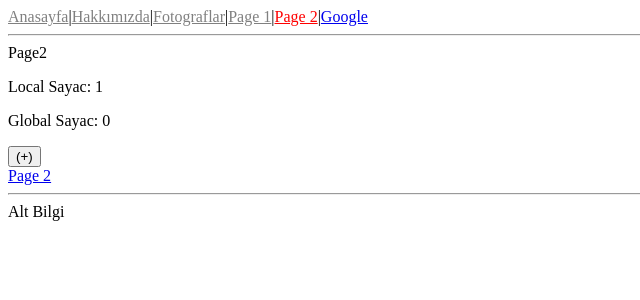
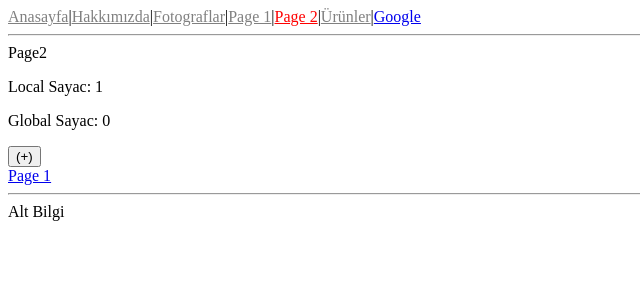
Before and after one commit to neominalsolutions/Treact-app-intro, a React (Vite) app: page /page2 in a window 1280 px wide. Shown: the top 300 px of the page, without its empty margins (0-640 px from the left). Built offline with nearby package versions, Linux system fonts and the light colour scheme.

Commit message:
Redux Cart Sample

```diff
--- a/src/layout/main-layout.tsx
+++ b/src/layout/main-layout.tsx
@@ -42,6 +42,14 @@ function MainLayout() {
 					Page 2
 				</NavLink>
 				{'|'}
+
+				<NavLink
+					className={({ isActive }) => (isActive ? 'active' : 'passive')}
+					to="/products"
+				>
+					Ürünler
+				</NavLink>
+				{'|'}
 				<a href="https://google.com">Google</a>
 			</nav>
 
--- a/src/pages/contexts/page2/page.tsx
+++ b/src/pages/contexts/page2/page.tsx
@@ -18,7 +18,7 @@ function Page2() {
 				<p>Global Sayac: {globalState?.counter}</p>
 				<button onClick={() => setCounter(counter + 1)}>(+)</button>
 				<br></br>
-				<Link to="/page1">Page 2</Link>
+				<Link to="/page1">Page 1</Link>
 				<hr></hr>
 			</>
 		</>
--- a/src/pages/redux/ProductList/page.tsx
+++ b/src/pages/redux/ProductList/page.tsx
@@ -1,6 +1,7 @@
 import { useDispatch } from 'react-redux';
 import { addItem } from '../../../contexts/cartSlice/cartSlice';
 import type { RootDispatch } from '../../../contexts/store';
+import { Link } from 'react-router';
 
 export interface Product {
 	ProductName: string;
@@ -39,6 +40,7 @@ function ProductListPage() {
 
 	return (
 		<>
+			<Link to="/cart-summary">Sepetteki Ürünler</Link>
 			{plist.map((item) => {
 				return (
 					<div key={item.ProductID}>
```
Also changed, not shown: src/routes/main-routes.ts (+10 -0 lines).
